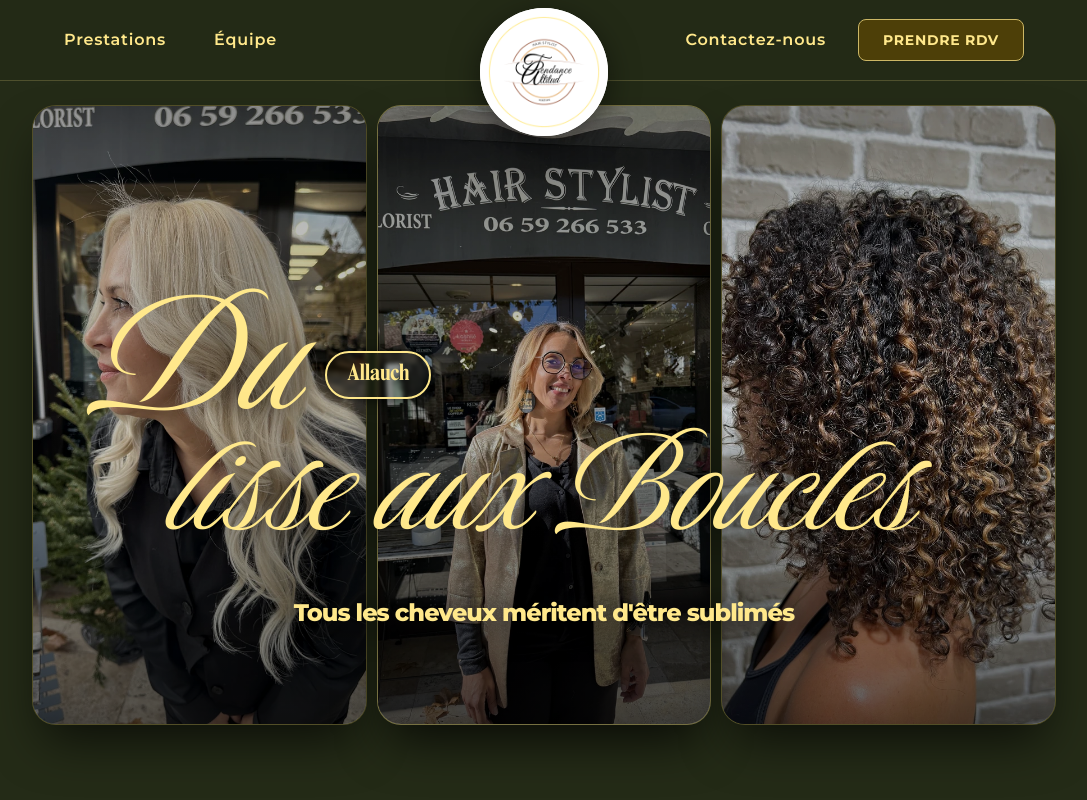
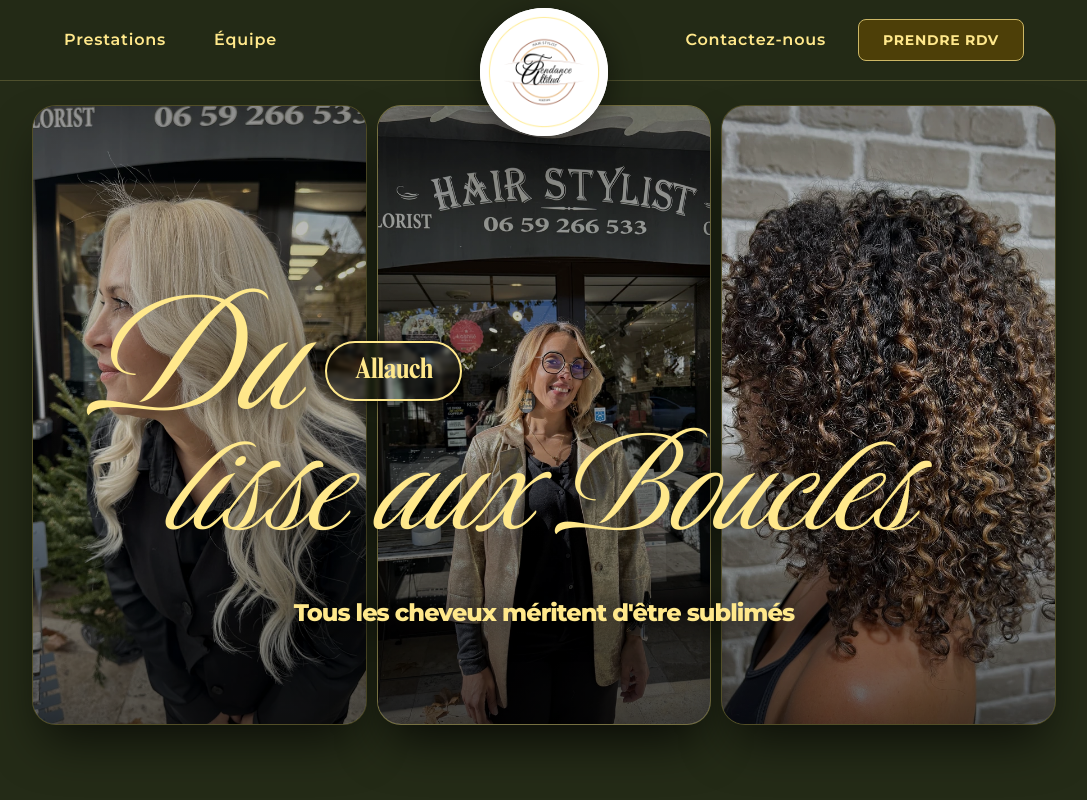
Before and after one commit to Christophe03/tendance-attitud, a Next.js app: page / in a window 1280 px wide. Shown: the top 800 px of the page, without its empty margins (96-1183 px from the left). Built offline with nearby package versions, Linux system fonts and the light colour scheme; a web font is replaced by a local one.

Commit message:
style(hero): increase Allauch badge size and padding

```diff
--- a/src/components/home/HeroSection.tsx
+++ b/src/components/home/HeroSection.tsx
@@ -98,8 +98,8 @@ export default function HeroSection() {
                 />
 
                 {/* Oval badge "Allauch" matching Canva mockup */}
-                <div className="inline-flex items-center justify-center px-2.5 py-0.5 sm:px-3.5 sm:py-1 md:px-5 md:py-1.5 rounded-full border-[1.5px] sm:border-2 border-[#FFE88B] bg-transparent backdrop-blur-[2px] shadow-[0_2px_12px_rgba(0,0,0,0.6)] translate-y-2 sm:translate-y-3 md:translate-y-4">
-                  <span className="font-times-cond font-bold text-xs sm:text-base md:text-xl lg:text-2xl text-[#FFE88B] tracking-[-0.03em] leading-none select-none">
+                <div className="inline-flex items-center justify-center px-3.5 py-1 sm:px-5 sm:py-1.5 md:px-6 md:py-2 lg:px-7 lg:py-2.5 rounded-full border-[1.5px] sm:border-2 md:border-[2.5px] border-[#FFE88B] bg-transparent backdrop-blur-[2px] shadow-[0_2px_12px_rgba(0,0,0,0.6)] translate-y-1.5 sm:translate-y-2 md:translate-y-3">
+                  <span className="font-times-cond font-bold text-sm sm:text-lg md:text-2xl lg:text-3xl text-[#FFE88B] tracking-[-0.03em] leading-none select-none">
                     Allauch
                   </span>
                 </div>
```
